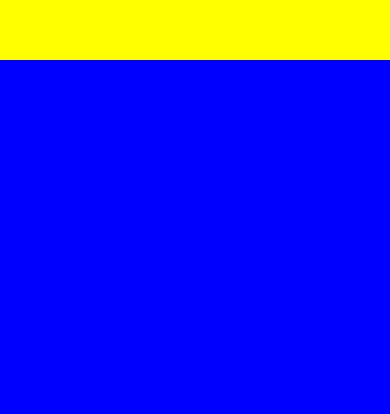
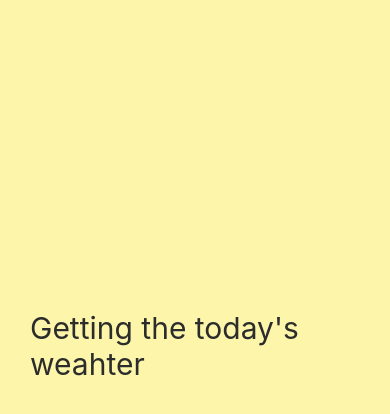
Before and after one commit to jhy0409/210927-reactWeatherApp, a React Native app in the folder fokin-weather/: screen / in a window 390 px wide. Shown: the part 362-776 px from the top of the page. Built offline with nearby package versions, Linux system fonts and the light colour scheme.

Commit message:
chap 1.1

```diff
--- a/fokin-weather/App.js
+++ b/fokin-weather/App.js
@@ -1,30 +1,8 @@
 import { StatusBar } from 'expo-status-bar';
 import React from 'react';
-import { StyleSheet, Text, View } from 'react-native';
+import Loading from './Loading';
+// import { StyleSheet, Text, View } from 'react-native';
 
 export default function App() {
-  return (
-    <View style={styles.container}>
-      {/* <StatusBar style="auto" /> */}
-      <View style={styles.yellowView}></View>
-      <View style={styles.blueView}></View>
-    </View>
-  );
+  return <Loading />;
 }
-
-const styles = StyleSheet.create({
-  container: {
-    flex: 1,
-    backgroundColor: '#fff',
-    // alignItems: 'center',
-    justifyContent: 'center'
-  },
-  yellowView: {
-    flex: 1,
-    backgroundColor: 'yellow'
-  },
-  blueView: {
-    flex: 1,
-    backgroundColor: 'blue'
-  }
-});
--- /dev/null
+++ b/fokin-weather/Loading.js
@@ -0,0 +1,25 @@
+import React from "react";
+import {StyleSheet, Text, View} from "react-native";
+
+export default function Loading() {
+    return (<View style={style.container}>
+        <Text style={style.text}>
+            Getting the today's weahter
+        </Text>
+    </View>
+    );
+}
+
+const style = StyleSheet.create({
+    container: {
+        flex: 1,
+        justifyContent: 'flex-end',
+        paddingHorizontal: 30,
+        paddingVertical: 100,
+        backgroundColor: '#FDF6AA'
+    },
+    text: {
+        color: '#2c2c2c',
+        fontSize: 30
+    }
+});
```
